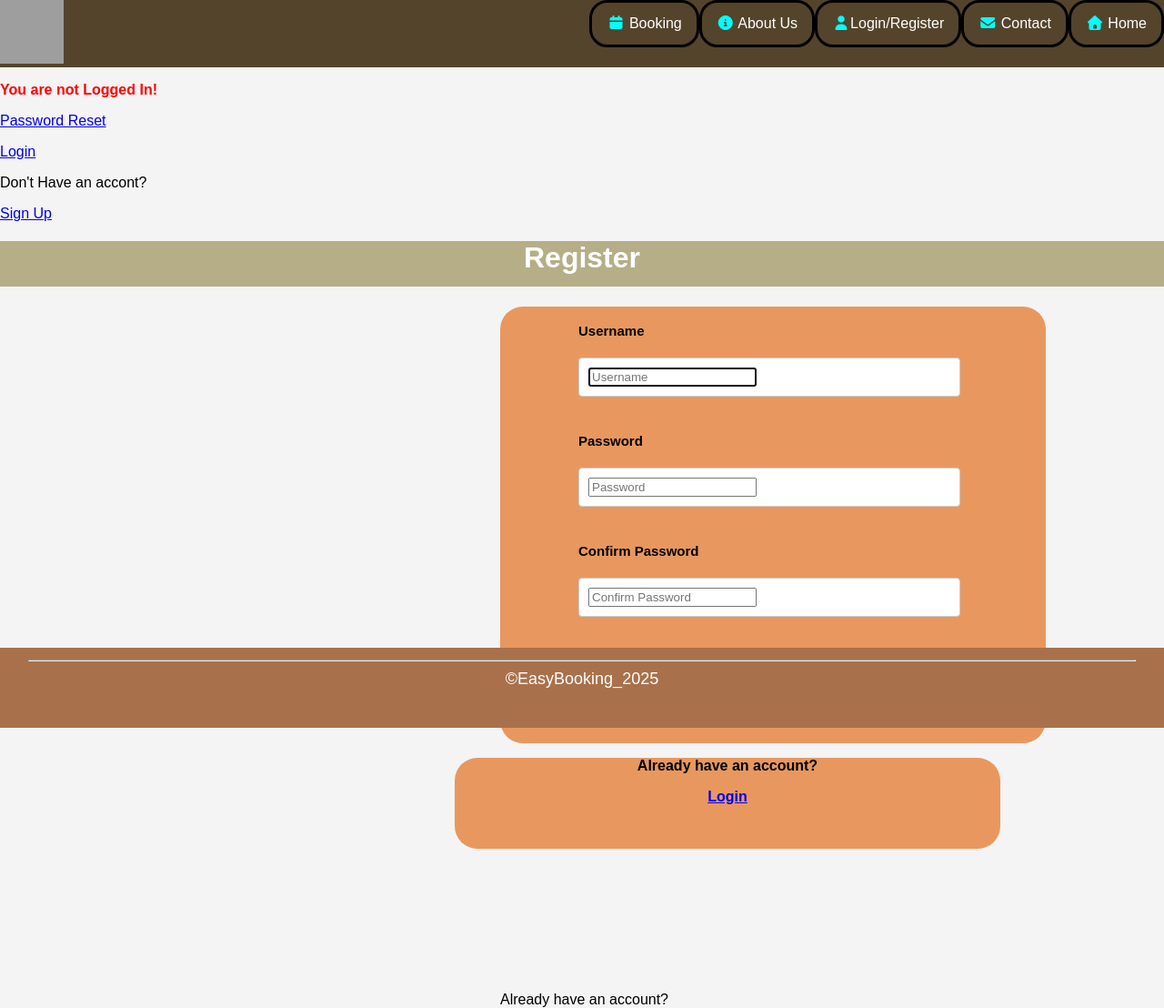
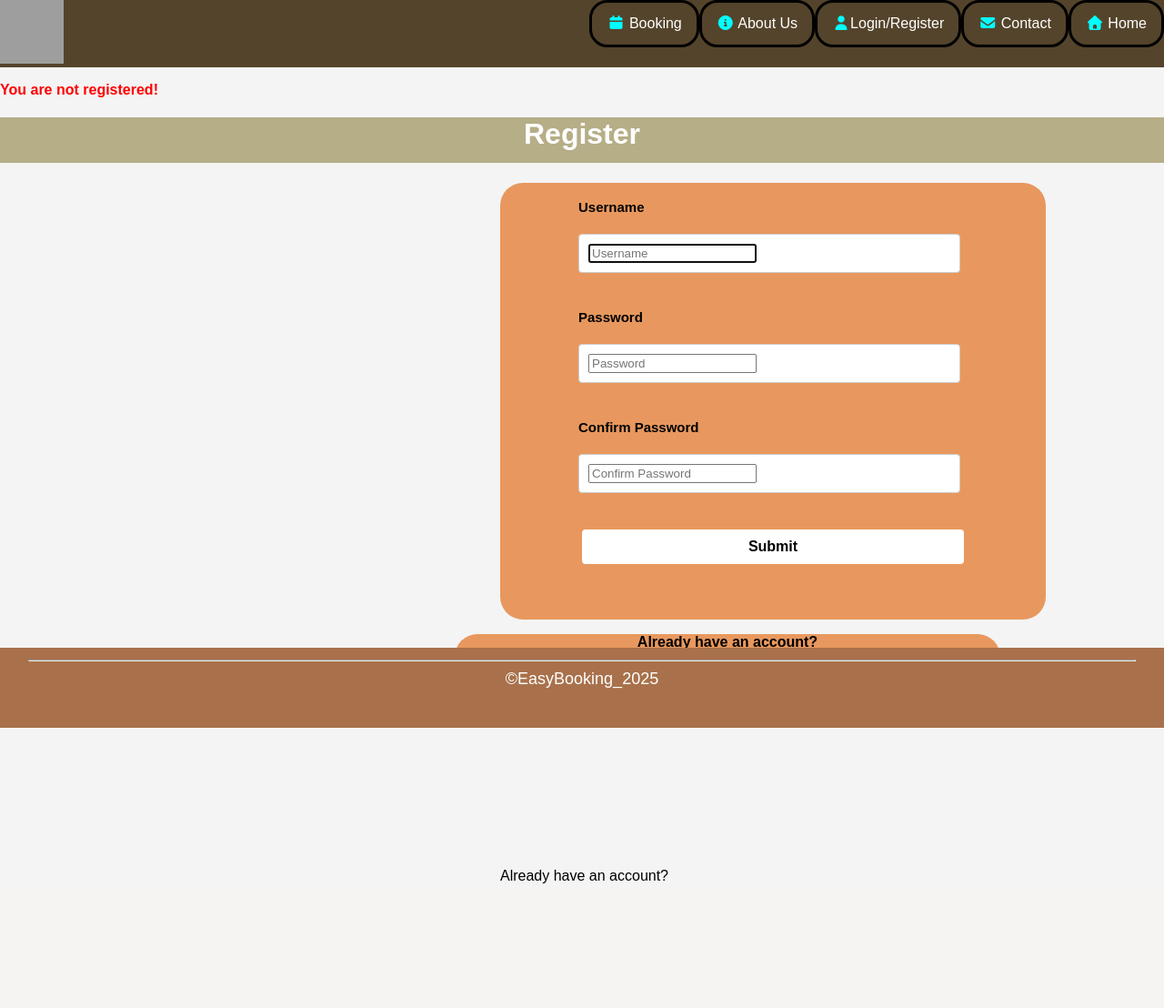
Before and after one commit to WintonChurchill/205.2-Project-Development, a Django app: page /accounts/signup/ in a window 1280 px wide. Shown: the whole page at 91% size. After the commit the page ends 971 px from the top, so only its background shows below. Run offline with Django 5.2, Linux system fonts and the light colour scheme; some libraries are stand-ins or nearby versions; grey boxes are pictures that could not be loaded.

Commit message:
added "Not registered update" (in-progress will complete this afternoon)

```diff
--- a/Frontend-Django/BookingSystem205/App/templates/registration/signup.html
+++ b/Frontend-Django/BookingSystem205/App/templates/registration/signup.html
@@ -42,30 +42,15 @@
 
     <!--added  Flash Messages HERE!-->
     <!--In-progress add container to place this inside-->
-    <div class="container" >
-
-    <!--Welcome User, once they have logged in!-->
     {% block content %}
     {% if user.is_authenticated %}
-        <p>Welcome, {{ user.username }} Thanks. for logging in.
-        </p>
-        <a href="{% url 'password_change' %}">Password Change</a>
-    <form action="{% url 'logout' %}" method="post">
-        {% csrf_token %}
-        <button type="submit">Log out</button>
-    </form>
+         Hi {user.username} You are now registered!
+
     {% else %}
-    <p style="color:red; font-weight: bold;">You are not Logged In!</p>
-    <!--Password Reset-->
-    <p><a href="{% url 'password_reset' %}">Password Reset</a></p>
-    <!--Login Link-->
-    <a href="{% url 'login' %}">Login</a>
-    <!--User can signup-->
-    <p>Don't Have an accont?</p>
-    <a href="{% url 'signup' %}">Sign Up</a>
+
+    <p style="color:red; font-weight: bold;">You are not registered!</p>
     {% endif %}
     {% endblock %}
-    </div>
 
     <!--Title-->
     <h1 class="title_2" >Register</h1>
@@ -73,27 +58,13 @@
     <!--Register Form-->
     <div class="container_2">
 
-        <!--Flash Message for validation checks-->
-        {% if messages %}
-            {% for message in messages %}
-                {% if messages.tags == 'error' %}
-                <center><h4 style="color: firebrick;">{{message}}</h4></center><!--Registered!-->
-                {% else %}
-                <center><h4 style="color: dodgerblue;">{{message}}</h4></center><!--Email Already Exists-->
-                {% endif %}
-            {% endfor %}
-        {% endif %}
-
-        <form method="POST">
+        <form method="POST" action="/accounts/signup/">
             <br>
 
             {% csrf_token %}
 
-            <!--Add or Remove TEST FIRST!-->
-
-            <!--Form components-->
             <!--Username Label-->
-            <label for="exampleInputUsername" class="label_custom">Username</label>
+            <label for="exampleInputEmail" class="label_custom">Username</label>
             <!--add short descriptions!-->
 
             <!--Username Input Field-->
@@ -117,9 +88,6 @@
                 {% render_field form.password2 placeholder="Confirm Password" type="password" class="form-control" style="-webkit-text-security: circle" %}
             </div>
 
-            {% render_field form.name placeholder="Username" class="form-control" %}
-            {% render_field form.password placeholder="Passwod" class="form-control"%}
-
             <!--Submit Button-->
             <input type="submit" value="Submit"></input>
             <br>
```
